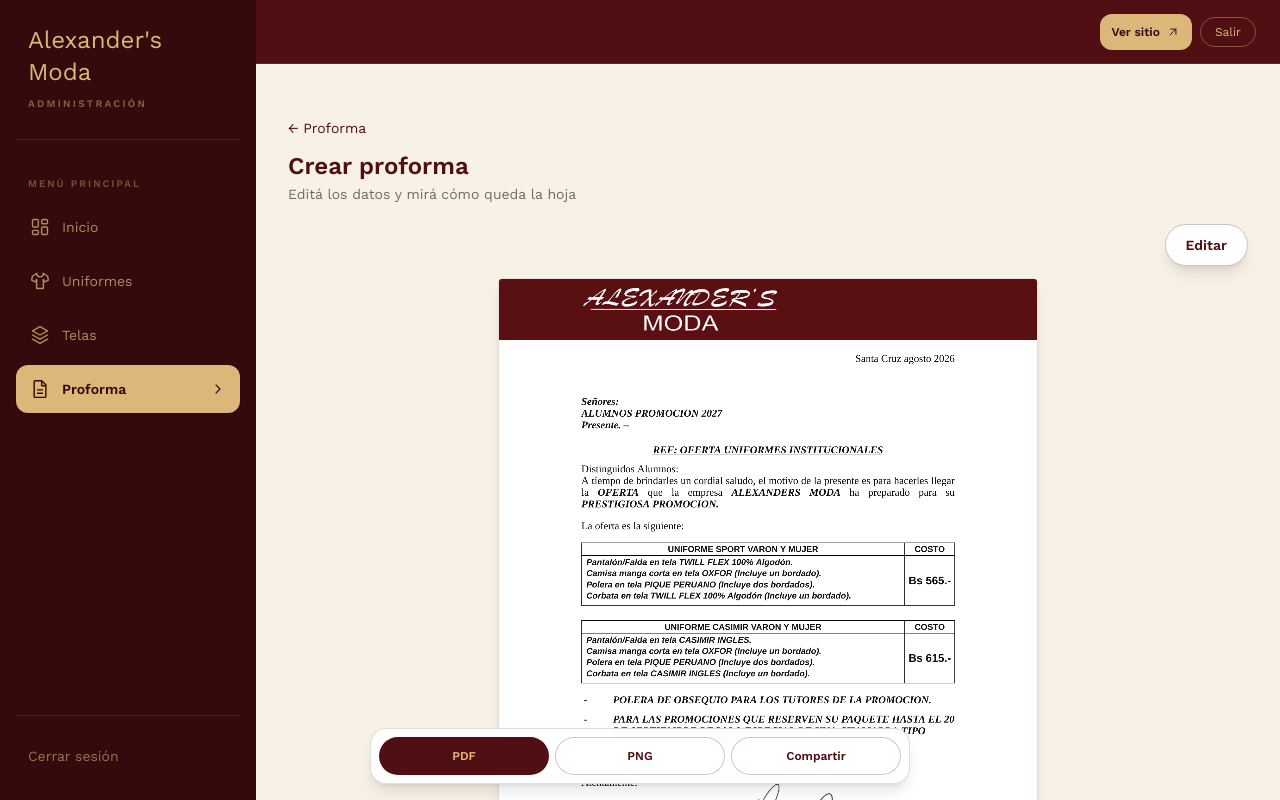
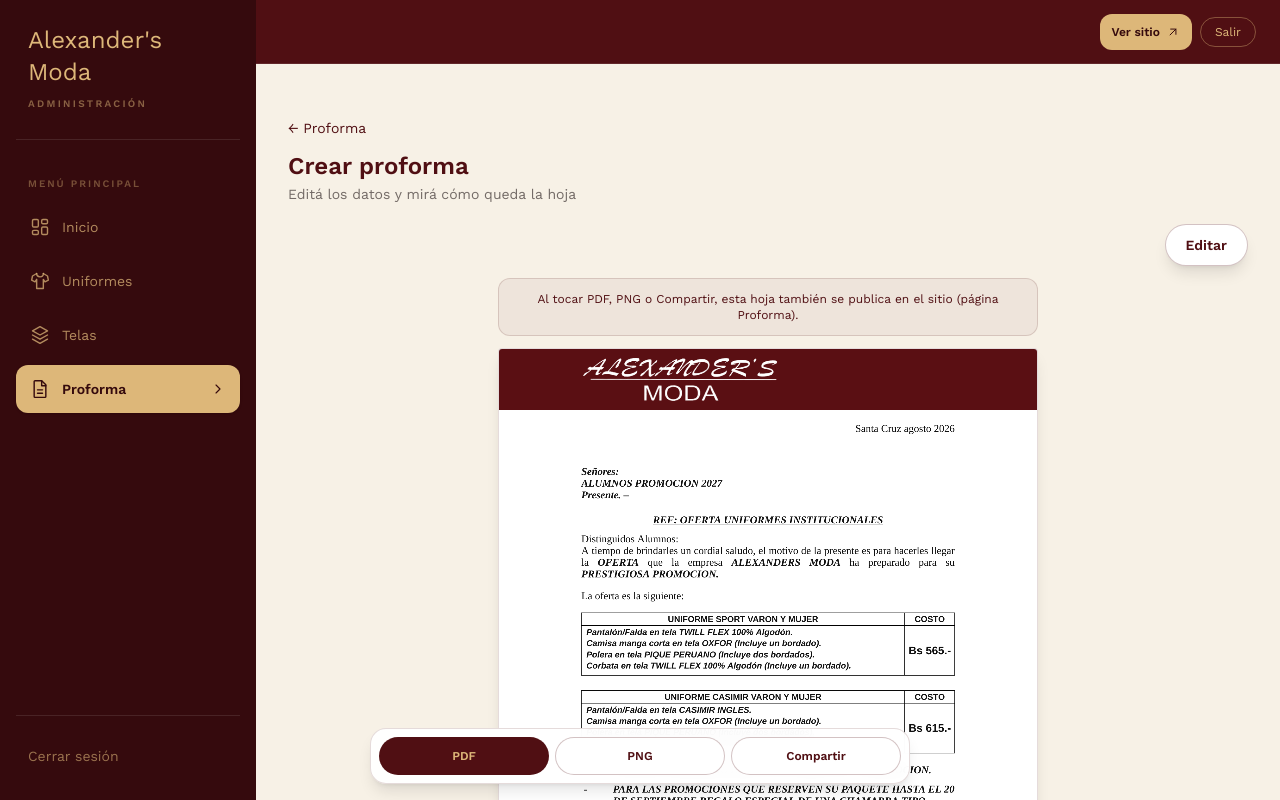
Before and after one commit to BladimirBLopez/Alexander-s-moda, a Next.js app: page /admin/proforma/crear in a window 1280 px wide. Both pictures are taken after a click on the button "Vista previa". Shown: the top 800 px of the page. Built offline with nearby package versions, Linux system fonts and the light colour scheme.

Commit message:
proforma: aviso de que PDF, PNG y Compartir publican en el sitio

```diff
--- a/components/admin/GeneradorProforma.tsx
+++ b/components/admin/GeneradorProforma.tsx
@@ -414,6 +414,10 @@ export default function GeneradorProforma() {
             Preparando la hoja…
           </p>
         )}
+        <p className="mx-auto mb-3 max-w-[540px] rounded-xl border border-bordo/15 bg-bordo/5 p-3 text-center text-xs text-bordo">
+          Al tocar PDF, PNG o Compartir, esta hoja también se publica en el
+          sitio (página Proforma).
+        </p>
         <div className="mx-auto max-w-[540px] overflow-hidden rounded-sm border border-bordo/15 bg-white shadow-lg">
           <canvas
             ref={canvasRef}
```
